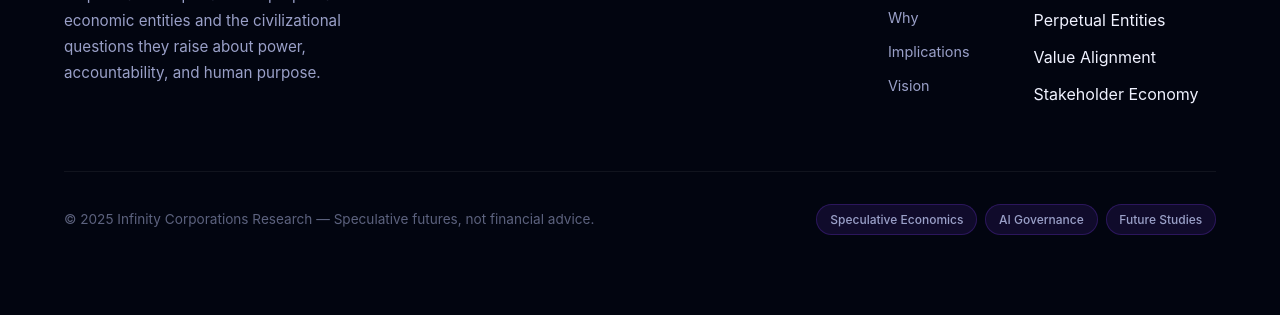
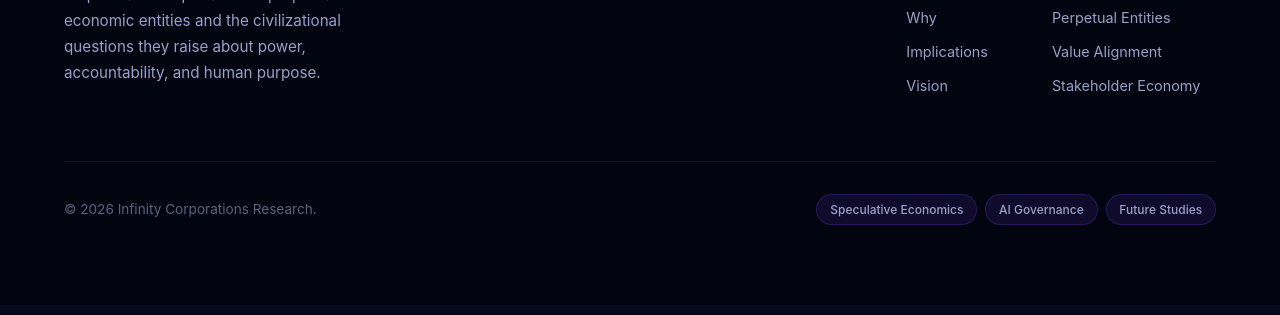
Before and after one commit to Koay-YH-0102/Infinity-Corporations, a plain HTML site: page index.html in a window 1280 px wide. Shown: the part 5750-6065 px from the top of the page. Drawn offline with Linux system fonts and the light colour scheme.

Commit message:
Change footer items to list format and update year
Updated footer content and changed year from 2025 to 2026.

```diff
--- a/index.html
+++ b/index.html
@@ -972,17 +972,17 @@
                 <div class="footer-col">
                     <h4>Concepts</h4>
                     <ul>
-                        <p>Algorithmic Governance</p>
-                        <p>Perpetual Entities</p>
-                        <p>Value Alignment</p>
-                        <p>Stakeholder Economy</p>
+                        <li>Algorithmic Governance</li>
+                        <li>Perpetual Entities</li>
+                        <li>Value Alignment</li>
+                        <li>Stakeholder Economy</li>
                     </ul>
                 </div>
             </div>
         </div>
 
         <div class="footer-bottom">
-            <span class="footer-copy">© 2025 Infinity Corporations Research — Speculative futures, not financial advice.</span>
+            <span class="footer-copy">© 2026 Infinity Corporations Research.</span>
             <div class="footer-tags">
                 <span class="footer-tag">Speculative Economics</span>
                 <span class="footer-tag">AI Governance</span>
```
